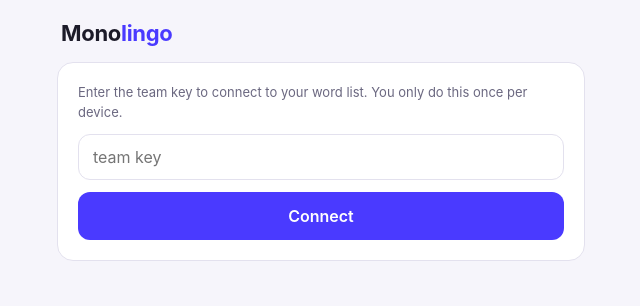
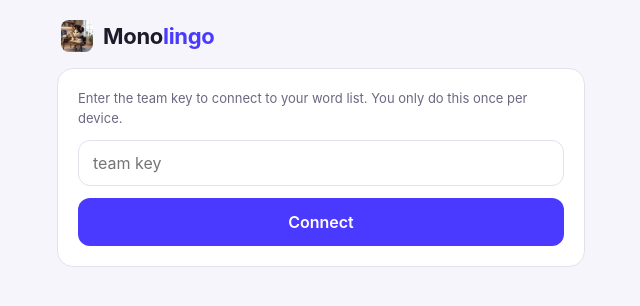
Before and after one commit to cosmiczilch/monolingo, a website: page public/index.html in a window 1280 px wide. Shown: the whole page, without its empty margins (319-959 px from the left). Drawn offline with Linux system fonts and the light colour scheme.

Commit message:
header: add app icon next to wordmark

```diff
--- a/public/index.html
+++ b/public/index.html
@@ -28,7 +28,9 @@
     min-height: 100vh; padding: env(safe-area-inset-top) 16px calc(24px + env(safe-area-inset-bottom));
     max-width: 560px; margin: 0 auto;
   }
-  header { display: flex; align-items: baseline; justify-content: space-between; padding: 20px 4px 16px; }
+  header { display: flex; align-items: center; justify-content: space-between; padding: 20px 4px 16px; }
+  .brand { display: flex; align-items: center; gap: 10px; }
+  .brand img { width: 32px; height: 32px; border-radius: 8px; }
   h1 { font-size: 22px; letter-spacing: -0.3px; }
   h1 span { color: var(--accent); }
   #status { font-size: 12px; color: var(--muted); }
@@ -81,7 +83,10 @@
 </head>
 <body>
 <header>
-  <h1>Mono<span>lingo</span></h1>
+  <div class="brand">
+    <img src="/icon-192.png" alt="">
+    <h1>Mono<span>lingo</span></h1>
+  </div>
   <div id="status"></div>
 </header>
 
--- a/public/sw.js
+++ b/public/sw.js
@@ -1,5 +1,5 @@
 // Monolingo service worker — network-first, cache fallback for offline use.
-const CACHE = "monolingo-v5";
+const CACHE = "monolingo-v6";
 const SHELL = ["/", "/manifest.json", "/icon-192.png", "/icon-512.png"];
 
 self.addEventListener("install", (e) => {
```
